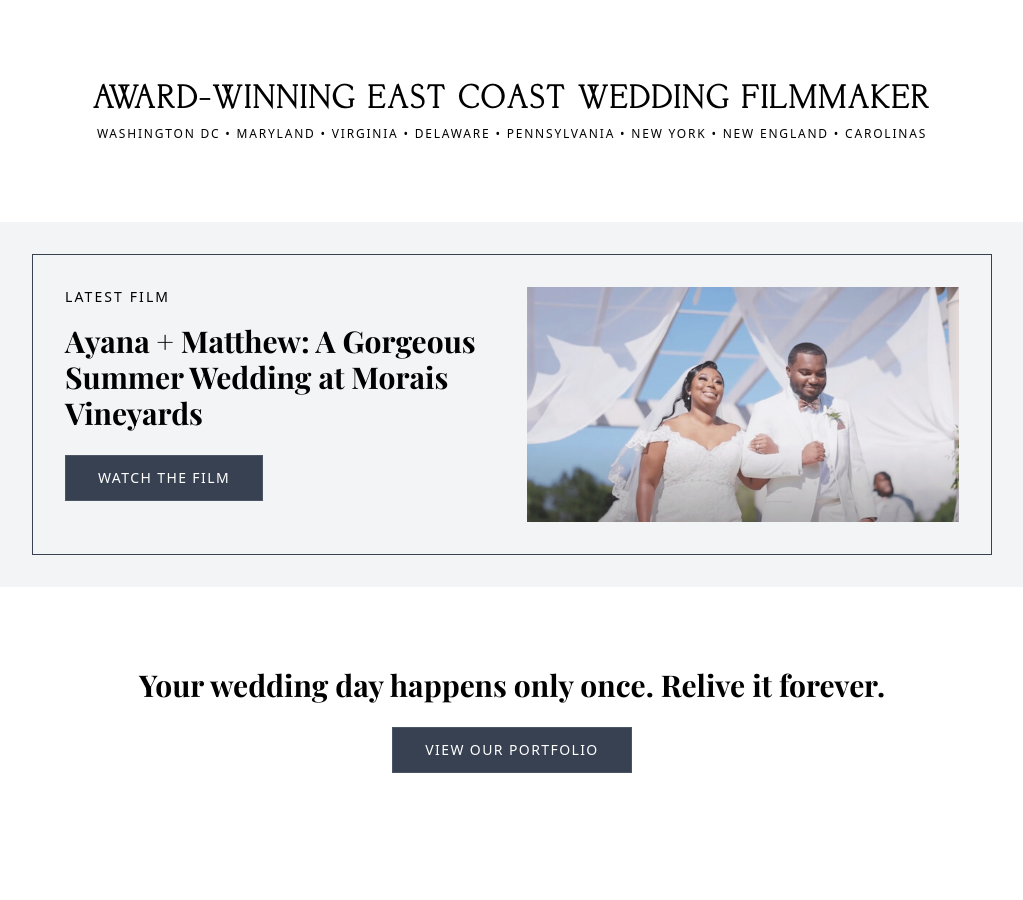
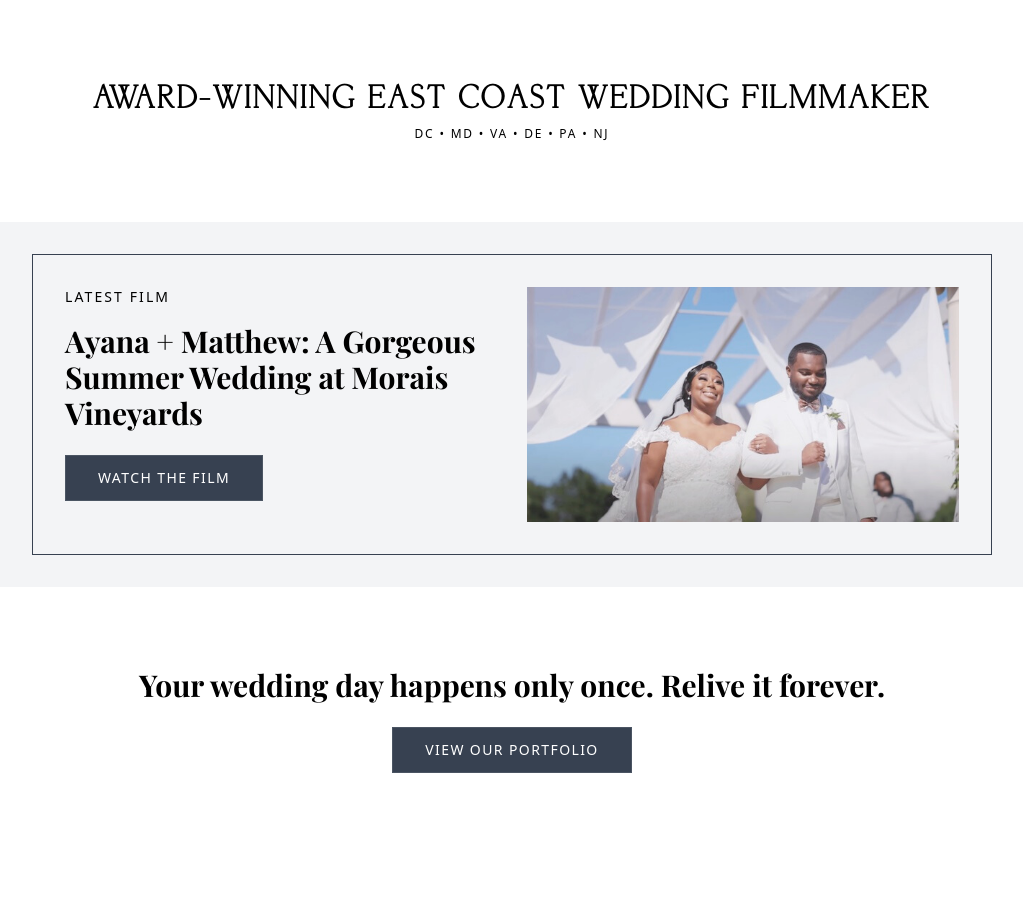
Before and after one commit to trentphoto/secretariatweddings, a Next.js app: page / in a window 1280 px wide. Shown: the part 1720-2620 px from the top of the page, without its empty margins (128-1151 px from the left). Built offline with nearby package versions, Linux system fonts and the light colour scheme.

Commit message:
locations

```diff
--- a/src/pages/index.tsx
+++ b/src/pages/index.tsx
@@ -39,8 +39,7 @@ export default function HomePage() {
               Award-winning East Coast Wedding Filmmaker
             </h1>
             <p className='smallcaps mt-2 text-xs'>
-              Washington DC • Maryland • Virginia • Delaware • Pennsylvania •
-              New York • New England • Carolinas
+              DC • MD • VA • DE • PA • NJ
             </p>
           </div>
         </section>
```
